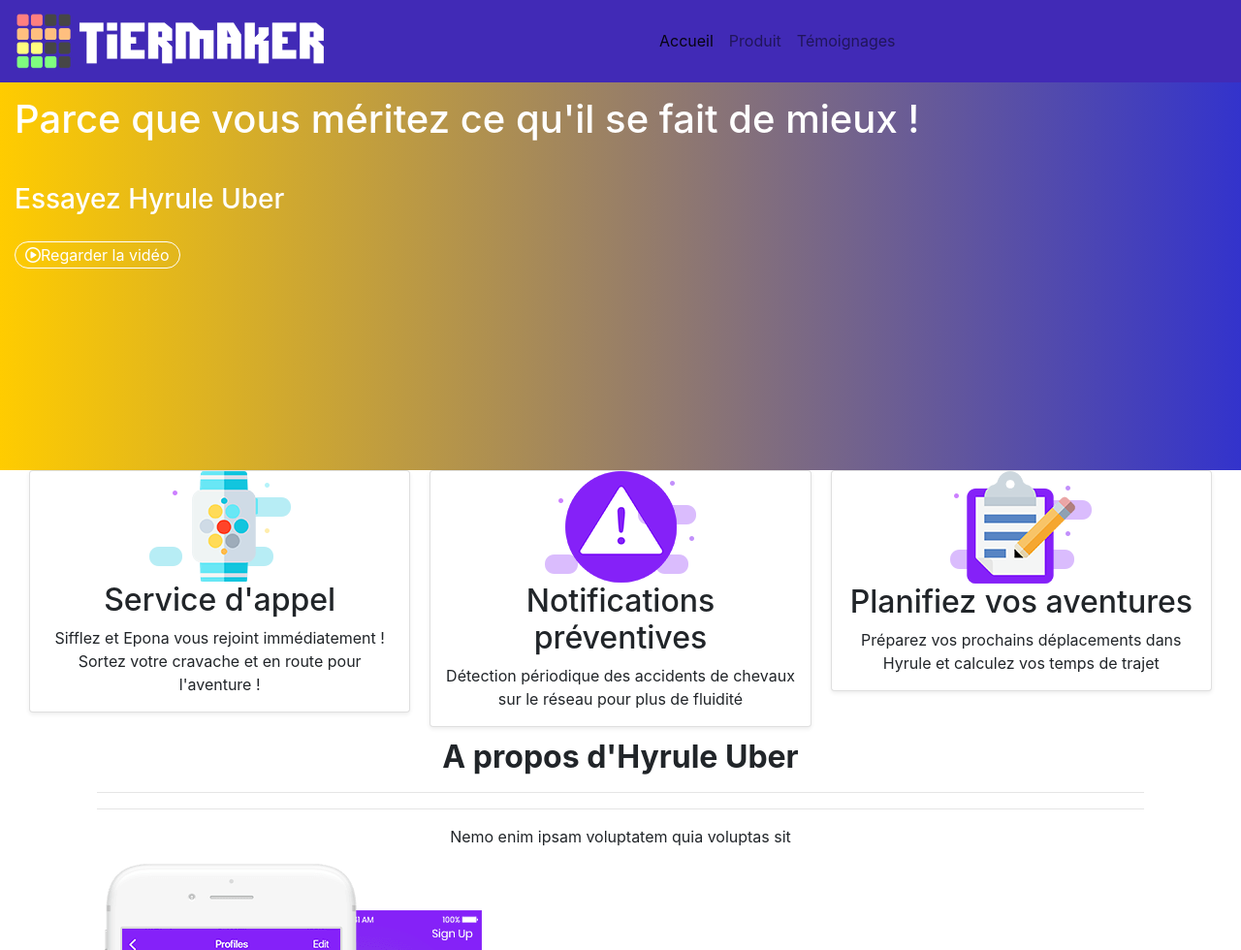
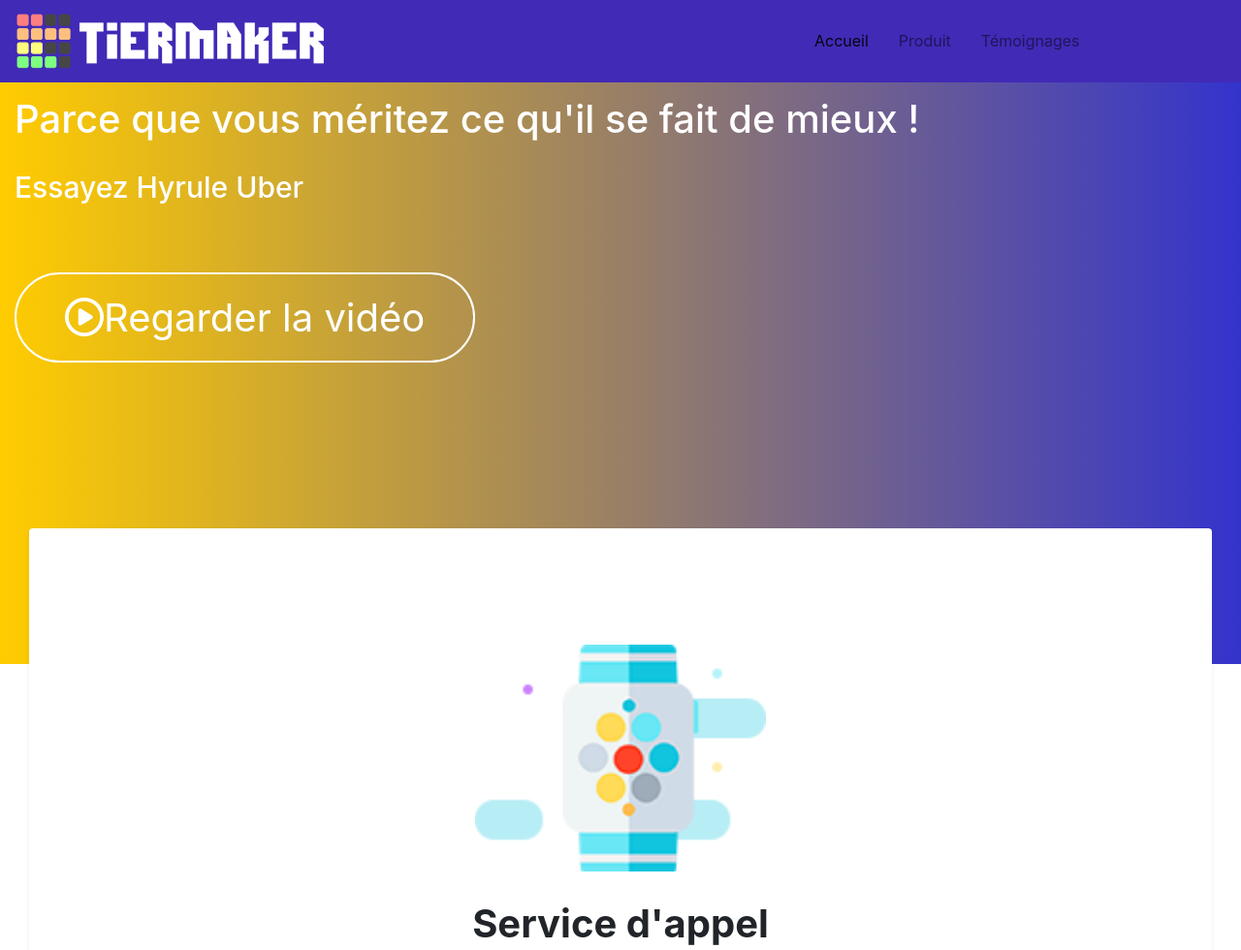
Before and after one commit to hmac42/truelastboss, a plain HTML site: page index.html in a window 1280 px wide. Shown: the top 980 px of the page at 97% size. Drawn offline with nearby package versions, Linux system fonts and the light colour scheme.

Commit message:
serviceetabouttermine

```diff
--- a/css/style.css
+++ b/css/style.css
@@ -12,24 +12,246 @@
 
 #home{
     background: linear-gradient(to left, #3333cc, #ffcc00 100%);
-    min-height: 400px;
+    min-height: 600px;
 }
 
 .bar-play{
-    border-radius: 25px;
-    border: 1px solid white;
-    padding: 3px 10px;
+
+    border-radius: 70px;
+    border: 2px solid white;
+    padding: 20px 50px;
+    font-size: 40px;
+
+    }
+
+.slider-text h2{
+    font-size: 40px;
+    line-height: 75px;
 
 }
 
-.text-home{
-    line-height: 75px;
+.slider-text h5{
+    font-size: 30px;
+    line-height: 50px;
+    margin-bottom: 80px;
 }
+
+
+
+
+/*.bar-play i{
+    position: relative;
+    top:10px;
+    right: 30px;
+    font-size: 75px;
+
+}*/
+
+
+
+
 
 .mobile{
     display: none;
 
 }
+
+
+                     /* service area start */
+
+/*concernant les images- hugo*/
+.card-columns{
+    display: flex;
+    flex-direction: column;
+    }
+
+
+.card {
+    border: none;
+    position: relative;
+    top: -180px;
+    height: 100%;
+    padding: 120px 0px;
+    margin-top: 40px;
+    }
+
+
+.titrecard{
+    font-size: 2.5rem;
+}
+
+.text-service p{
+    font-size: 1.8rem;
+}
+
+.text-service h2{
+    font-weight: bold;
+}
+
+.text-service img{
+    width: 300px;
+    padding-bottom: 30px;
+}
+
+
+
+/*image mobile2*/
+.mobile2 {
+    display: none;
+    }
+
+
+
+
+
+ /* service area end */
+
+
+
+
+ /* about area start */
+
+
+/*separateur*/
+
+.hr{
+   color:  #412AB6;
+   width: 1px;
+    }
+
+
+.separateur{
+    position: relative;
+    margin-top: 50px;
+    }
+
+.losange{
+    position: absolute;
+    top: -20px;
+    margin-left: 50%;
+    height: 5px;
+    width: 5px;
+    border-width: 2px 2px 2px 2px;
+    background: #412AB6;
+    border-color: #412AB6;
+    border-style: solid;
+    transform: rotate(45deg);
+    }
+
+.ligne{
+    position: absolute;
+    margin-top: 0rem;
+   margin-left: 35%;
+    border-top: 2px solid;
+    width: 150px;
+   border-color: #412AB6;
+    }
+
+
+
+
+/*texte qui suit les images*/
+
+.font-weight-bold{
+    font-size: 2.3rem;
+    }
+
+.font-weight-normal{
+    font-size: 1.4rem;
+    margin-top: 80px;
+    }
+
+.font-weight-light{
+    margin-top: 60px;
+    font-size: 1.2rem;
+    width: 100%;
+    }
+
+/* about area end */
+
+
+
+/* testimonial carousel area start */
+.rounded-circle{
+    position: relative;
+    width: 35%;
+    z-index: 1;
+    display: block;
+    margin-left: auto;
+    margin-right: auto;
+    top: 20px;
+    }
+
+
+.testimonial{
+    border: 2px solid #412AB6;
+    border-radius: 20px 20px;
+    padding: 100px 10px 20px 10px;
+    }
+
+.testimonial h4{
+    font-size: 2.0rem;
+    padding-bottom: px;
+    font-weight: 600;
+    }
+
+.testimonial p{
+    font-weight: lighter;
+    font-size: 1.2rem;
+    padding-top: 10px;
+    text-align: center;
+    }
+
+.testimonial span{
+    font-size: 1.3rem;
+
+    }
+a{
+    color: black;
+    }
+
+ul{
+   position: relative;
+   left: 145px;
+
+   }
+
+   li{
+       margin-left: 15px;
+   }
+
+   #testimonials h2{
+       font-size: 2.6rem;
+   }
+
+   #testimonials p{
+       font-size: 1.2rem;
+       padding-top: 30px;
+   }
+
+
+
+/* testimonial carousel area end */
+
+
+
+
+
+
+
+
+
+
+
+
+
+
+
+
+
+
+
+
 
 
 
--- a/index.html
+++ b/index.html
@@ -83,9 +83,9 @@
             </div>
             <div class="container-fluid">
                 <div class="row">
-                    <div class="text-white col-12">
-                        <h2 class="text-home h1">Parce que vous méritez ce qu'il se fait de mieux !</h2>
-                        <h5 class="text-home h3">Essayez Hyrule Uber</h5>
+                    <div class="text-white col-12 slider-text">
+                        <h2 class="text-home">Parce que vous méritez ce qu'il se fait de mieux !</h2>
+                        <h5 class="text-home">Essayez Hyrule Uber</h5>
                         <a class="bar-play text-white" href="http://www.youtube.com/embed/v=fsB1OzYy9uI"><i
                                 class="far fa-play-circle"></i>Regarder
                             la vidéo</a>
@@ -167,6 +167,10 @@
         <div class="">
             <div class="">
                 <h2>Notre service - Nos engagements</h2>
+                <div class="separateur">
+                    <hr class="losange">
+                    <hr class="ligne">
+                </div>
                 <p>Nemo enim ipsam voluptatem quia voluptas sit</p>
             </div>
             <div class="">
```
